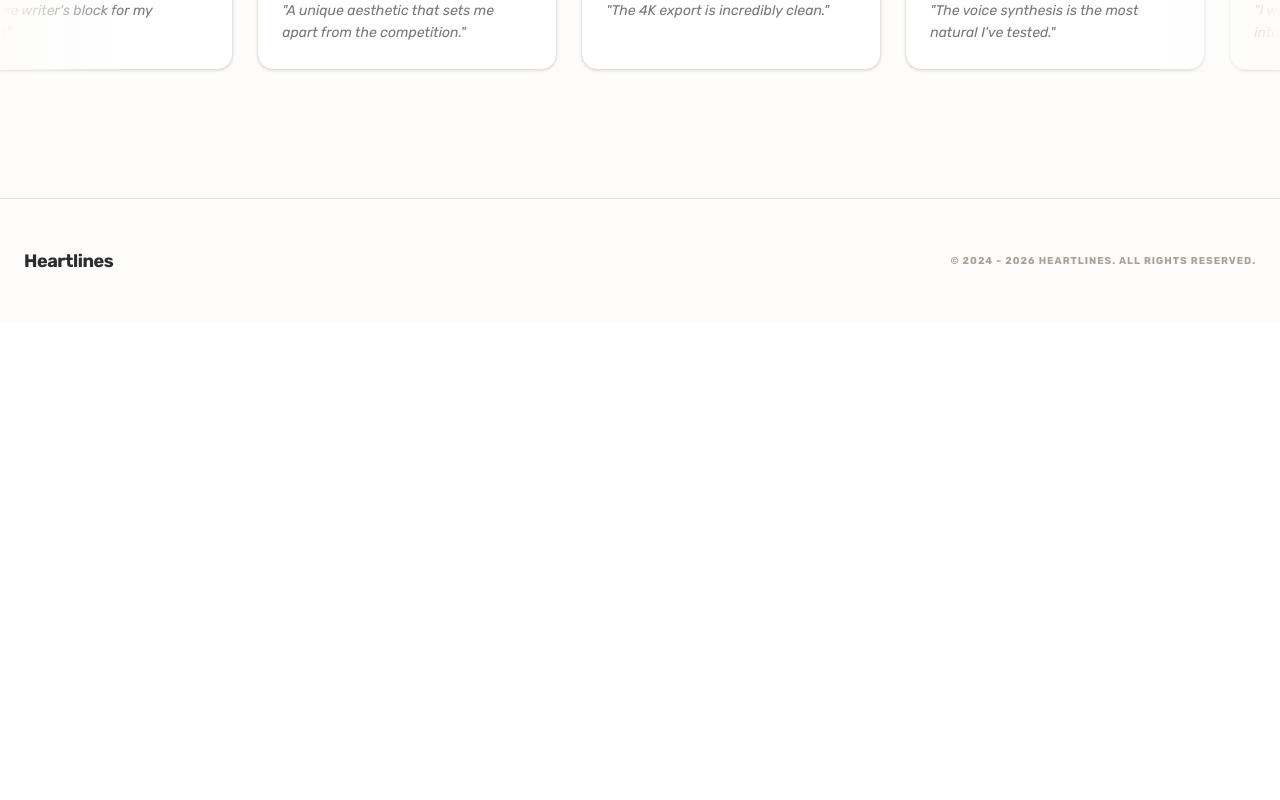
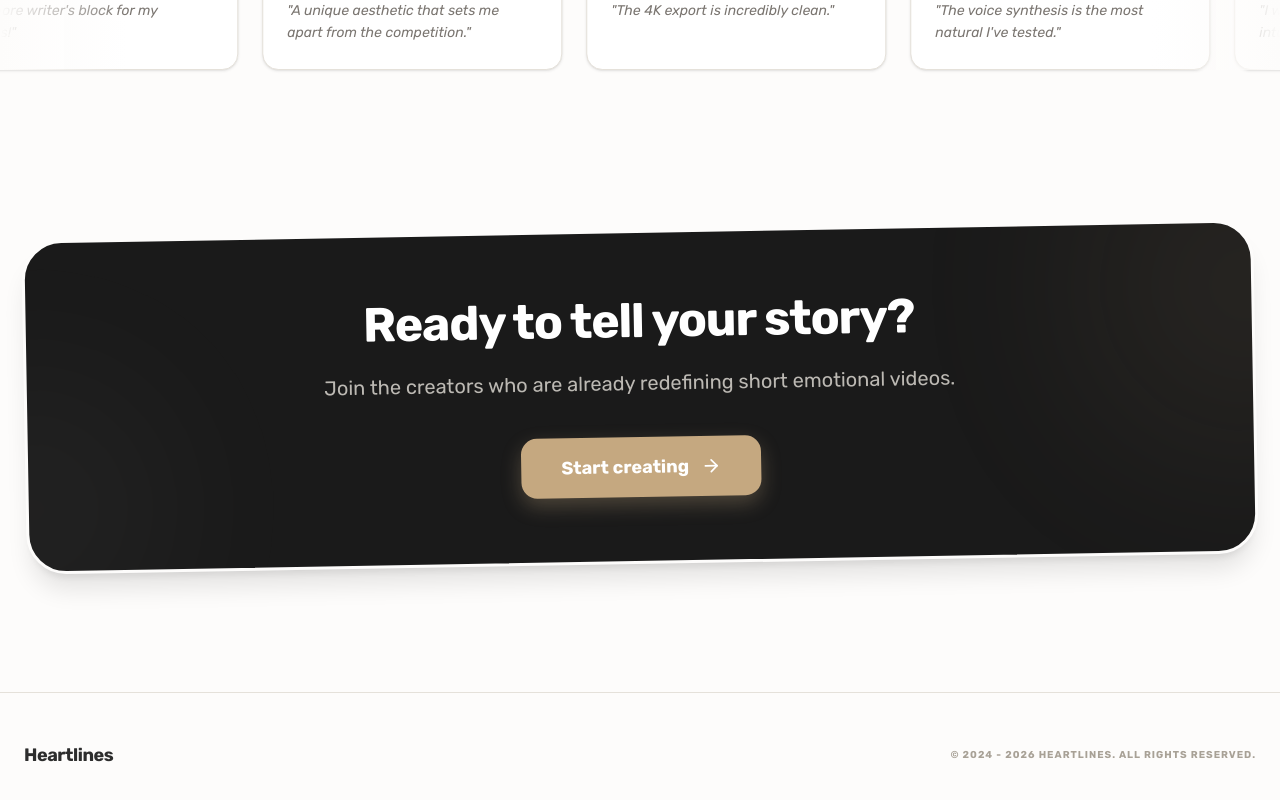
Before and after one commit to 01warrior/Heartline-Creator, a React (Vite) app: page / in a window 1280 px wide. Shown: the part 1771-2571 px from the top of the page. Before the commit the page ends 2094 px from the top, so only its background shows below. Built offline with nearby package versions, Linux system fonts and the light colour scheme.

Commit message:
feat: Add Call to Action section to landing page
Introduces a new Call to Action section on the landing page to encourage users to start creating. This section includes a compelling title, subtitle, and a prominent button leading to the studio. Translations for English and French have been added.

```diff
--- a/src/components/LandingPage.tsx
+++ b/src/components/LandingPage.tsx
@@ -180,6 +180,28 @@ export function LandingPage() {
         </div>
       </section>
 
+      {/* CTA */}
+      <section className="w-full max-w-7xl mx-auto px-6 py-12 md:py-20 relative z-10">
+        <div className="bg-[#1A1A1A] rounded-[2.5rem] border-[3px] border-[#FDFCFB] shadow-xl px-8 py-10 md:px-20 md:py-16 text-center flex flex-col items-center relative overflow-hidden transform -rotate-1">
+          <div className="absolute top-[-20%] right-[-10%] w-64 h-64 bg-[#C5A880] blur-[120px] opacity-[0.15] pointer-events-none rounded-full" />
+          <div className="absolute bottom-[-20%] left-[-10%] w-64 h-64 bg-[#FDFCFB] blur-[100px] opacity-[0.05] pointer-events-none rounded-full" />
+
+          <h2 className="text-3xl md:text-5xl font-bold text-white mb-6 tracking-tight relative z-10">
+            {t('cta.title')}
+          </h2>
+          <p className="text-lg md:text-xl text-[#E5E1DA] opacity-80 max-w-2xl mx-auto mb-10 relative z-10">
+            {t('cta.subtitle')}
+          </p>
+          <button
+            onClick={() => navigate('/studio')}
+            className="bg-[#C5A880] text-white px-8 md:px-10 py-4 rounded-2xl font-bold text-lg hover:bg-[#B3936A] hover:-translate-y-1 transition-all shadow-[0_8px_20px_rgb(197,168,128,0.3)] flex items-center gap-3 group relative z-10"
+          >
+            {t('cta.button')}
+            <ArrowRight className="w-5 h-5 group-hover:translate-x-1 transition-transform" />
+          </button>
+        </div>
+      </section>
+
       {/* Footer */}
       <footer className="w-full max-w-7xl mx-auto px-6 py-12 mt-12 border-t border-[#E5E1DA] flex flex-col md:flex-row justify-between items-center gap-6 relative z-10">
         <div className="flex items-center gap-2">
--- a/src/i18n.ts
+++ b/src/i18n.ts
@@ -38,6 +38,11 @@ const resources = {
           { name: '@VideoMaster', platform: 'YouTube', text: 'The 4K export is incredibly clean.' },
           { name: '@TechReview', platform: 'TikTok', text: 'The voice synthesis is the most natural I\'ve tested.' }
         ]
+      },
+      cta: {
+        title: 'Ready to tell your story?',
+        subtitle: 'Join the creators who are already redefining short emotional videos.',
+        button: 'Start creating'
       },
       footer: {
         rights: '© 2024 - 2026 Heartlines. All rights reserved.'
@@ -144,6 +149,11 @@ const resources = {
           { name: '@TechReview', platform: 'TikTok', text: 'La voix de synthèse est la plus naturelle que j\'ai testée.' }
         ]
       },
+      cta: {
+        title: 'Prêt à raconter votre histoire ?',
+        subtitle: 'Rejoignez les créateurs qui redéfinissent déjà la vidéo courte émotionnelle.',
+        button: 'Commencer la création'
+      },
       footer: {
         rights: '© 2024 - 2026 Heartlines. Tous droits réservés.'
       },
```
